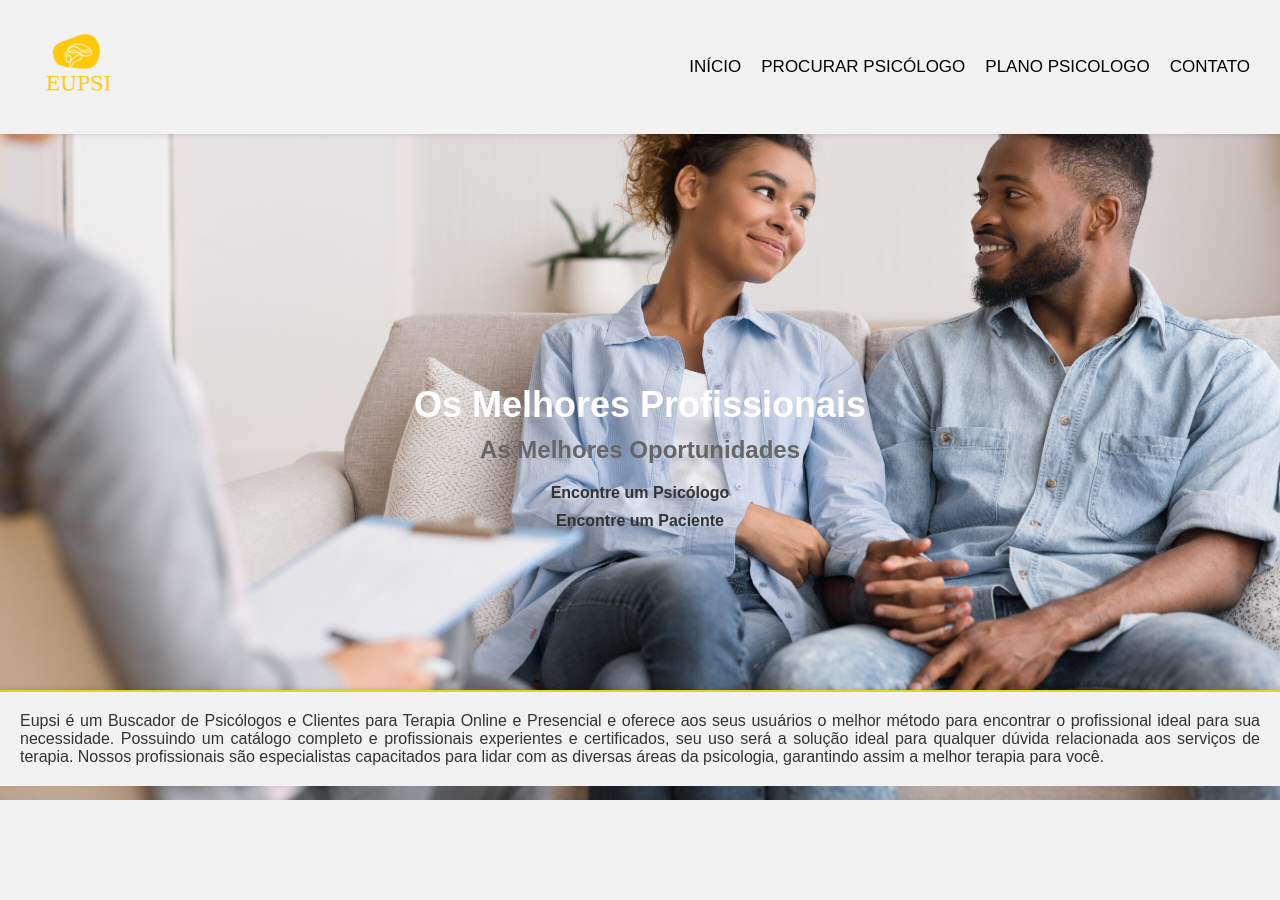
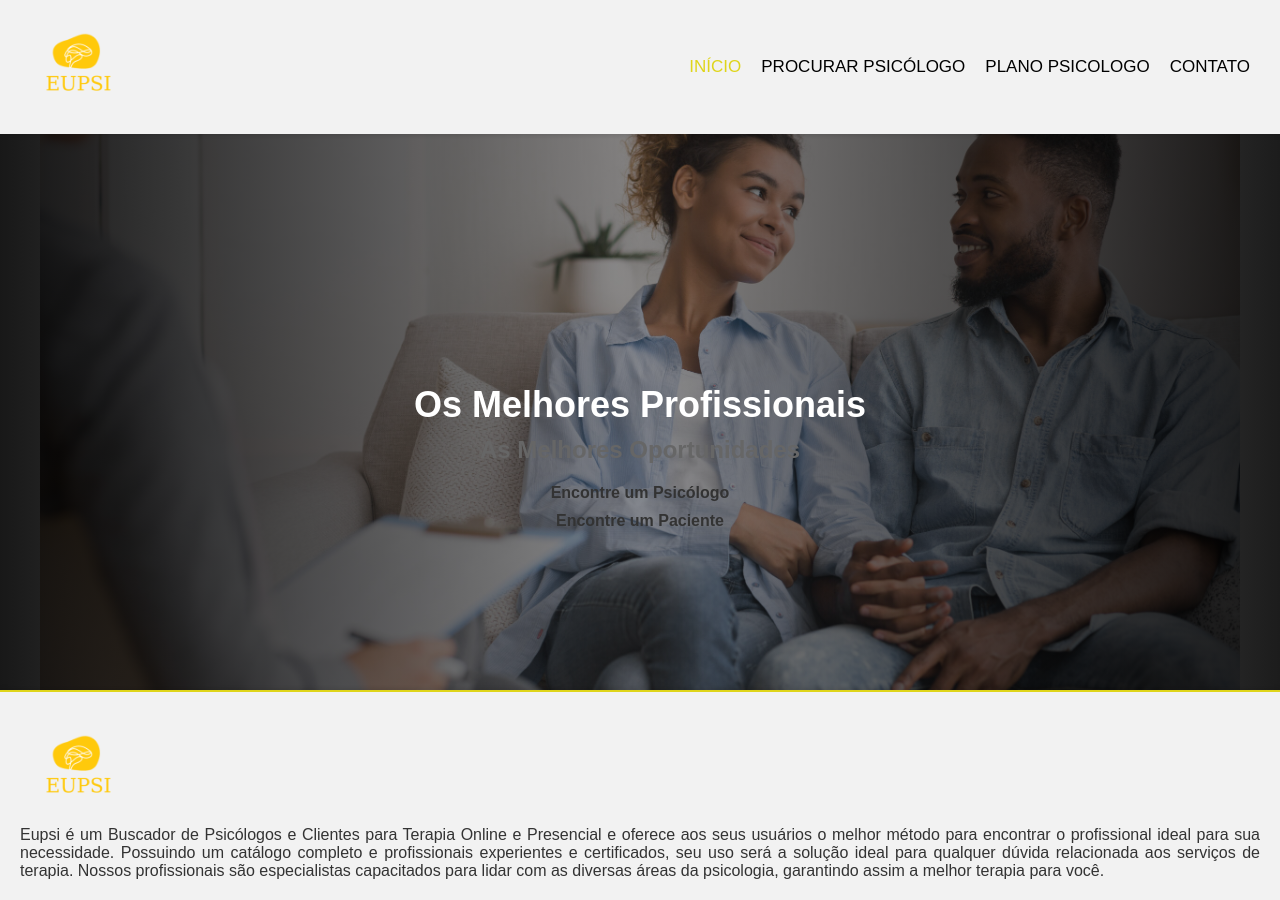
Before and after one commit to Dinos-s/EuPsi, a PHP site: page / in a window 1280 px wide. Before the commit the page ends 800 px from the top, so only its background shows below. Run offline with PHP 8.4, Linux system fonts and the light colour scheme.

Commit message:
tentando melhora

```diff
--- a/index.html
+++ b/index.html
@@ -3,7 +3,7 @@
 <head>
     <meta charset="UTF-8">
     <meta name="viewport" content="width=device-width, initial-scale=1.0">
-    <link rel="stylesheet" href="style.css">
+    <link rel="stylesheet" href="./styles/style.css">
     <title>EuPsi - (protótipo)</title>
 </head>
 <body>
@@ -34,7 +34,10 @@
     </div>
 
     <footer>
+        <img src="./assets/eupsi.png" alt="EuPSI" class="logo">
         <p>Eupsi é um Buscador de Psicólogos e Clientes para Terapia Online e Presencial e oferece aos seus usuários o melhor método para encontrar o profissional ideal para sua necessidade. Possuindo um catálogo completo e profissionais experientes e certificados, seu uso será a solução ideal para qualquer dúvida relacionada aos serviços de terapia. Nossos profissionais são especialistas capacitados para lidar com as diversas áreas da psicologia, garantindo assim a melhor terapia para você.</p>
     </footer>
+
+    <script src="script.js"></script>
 </body>
 </html>
--- a/style.css
+++ b/styles/style.css
@@ -19,10 +19,10 @@ header {
     padding: 10px 20px;
 }
 
-.logo img {
+.logo img, .logo {
     width: 110px;
-    height: 110px;
 }
+
 
 header .menu{
     display: flex;
@@ -47,8 +47,9 @@ nav ul li a {
     transition: color 0.3s;
 }
 
-nav ul li a:hover .active{
+nav ul li a:hover, .active{
     color: #dfd51a;
+    text-decoration: dashed;
 }
 
 nav ul li a::before {
@@ -68,7 +69,7 @@ nav ul li a:hover::before {
     transform: scaleX(1);
 }
 
-.consulta {
+.img-fundo{
     position: absolute;
     z-index: -1;
     width: 100vw;
@@ -76,16 +77,30 @@ nav ul li a:hover::before {
     overflow: hidden;
     display: flex;
     justify-content: center;
-    align-items: center;
 }
 
+.img-fundo{
+    height: 100vh;
+    width: 100vw;
+}
+
+.img-fundo::after{
+    content: "";
+    background-color: #dfd51a;
+    height: 100vh;
+    width: 100vw;
+    position: absolute;
+    top: 0;
+    left: 0;
+    background: linear-gradient(90deg, rgba(0, 0, 0, 0.904) 0%, rgba(37, 37, 37, 0.493) 50%, rgba(0, 0, 0, 0.89) 100%);
+}
 
 .banner {
     text-align: center;
     background-color: transparent;
     padding: 50px;
     z-index: 1;
-    margin-top: 200px; /* Ajuste a margem conforme necessário */
+    margin-top: 200px;
 }
 
 .banner h1 {
@@ -128,3 +143,8 @@ footer {
     color: #333;
     box-shadow: 0 -2px 4px rgba(0, 0, 0, 0.1);
 }
+
+footer > p{
+    display: flex;
+
+}
```
Also changed, not shown: contato.html (+22 -2 lines), js/script.js (added).
